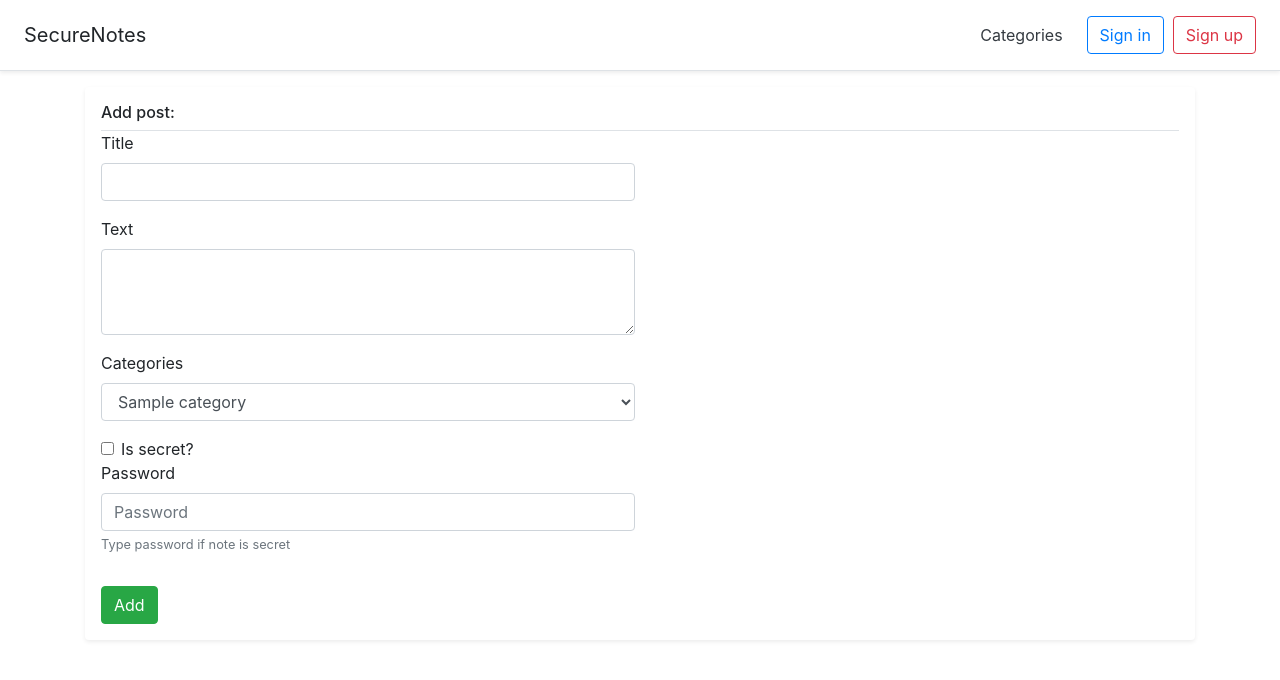
After one commit to stepanbal/securenotes, a Django app: page /post/add/ in a window 1280 px wide. The commit adds this page. Shown: the top 680 px of the page. Run offline with Django 3.2, Linux system fonts and the light colour scheme; tables that the repository leaves empty hold one stand-in row (values such as "Sample post"); some libraries are stand-ins or nearby versions.

Commit message:
add view and template to add a note also add the encoding of secret notes

```diff
--- a/notes/urls.py
+++ b/notes/urls.py
@@ -6,6 +6,8 @@ app_name = 'notes'
 
 urlpatterns = [
     path('', views.index, name='index'),
-    path('category/<int:cat_id>', views.category_detail, name='category'),
+    path('category/<int:cat_id>/', views.category_detail, name='category'),
     path('category/add/', views.category_add, name='category_add'),
+    path('post/<int:post_id>/', views.post_detail, name='post'),
+    path('post/add/', views.post_add, name='post_add'),
 ]
--- a/notes/views.py
+++ b/notes/views.py
@@ -1,7 +1,8 @@
 from django.shortcuts import render, get_object_or_404
 from django.contrib.auth.models import User
-from .models import Category
-from .forms import AddCategoryForm
+from .models import Category, Post
+from .forms import AddCategoryForm, AddPostForm
+from .encode import encoding
 
 
 def index(request):
@@ -33,5 +34,29 @@ def category_add(request):
         return render(request, 'notes/add_category.html') #, {'add_form': add_form})
 
 
-# def post_detail(request, post_id):
-#     post =
+def post_detail(request, post_id):
+    post = get_object_or_404(Post, pk=post_id)
+    context = {'post': post}
+    return render(request, 'notes/post.html', context)
+
+
+def post_add(request):
+    if request.method == 'POST':
+        add_form = AddPostForm(data=request.POST)
+        if add_form.is_valid():
+            new_post = add_form.save(commit=False)
+            data = request.POST
+            if data.get('is_secret'):
+                new_post.salt, new_post.secure_body = encoding(data['body'], data['password'])
+                new_post.body = ''
+            new_post.author = User.objects.get(pk=1)
+            new_post.save()
+        return render(request, 'notes/add_post.html', {'added': True})
+    else:
+        categories = User.objects.get(pk=1).notes_categories.all()
+        # add_form = AddPostForm()
+        # форма прописана в шаблоне. хочу сделать через form.as_p или как-то иначе,
+        # но чтобы использовался класс формы
+        # но пока не нашел, как использовать при этом красиво бутстрап.
+        # поэтому хардкод в шаблоне. Это мне не нравится.
+        return render(request, 'notes/add_post.html', {'categories': categories}) #, {'add_form': add_form})
--- /dev/null
+++ b/templates/notes/add_post.html
@@ -0,0 +1,52 @@
+{% extends 'base.html' %}
+{% block title %}Add note{% endblock %}
+
+{% block content %}
+    {% if added %}
+        <div class="my-3 p-3 bg-white rounded shadow-sm">
+            <h5 class="border-bottom border-gray pb-2 mb-0">Post added.</h5>
+            <small class="d-block text-left mt-3">
+                <a class="btn btn-success btn-sm" href="{% url 'notes:post_add' %}">Add one more</a>&nbsp;&nbsp;
+                <a class="btn btn-primary btn-sm" href="{% url 'notes:index' %}">Return to categories</a>
+             </small>
+
+        </div>
+    {% else %}
+    <div class="my-3 p-3 bg-white rounded shadow-sm">
+    <h6 class="border-bottom border-gray pb-2 mb-0">Add post:</h6>
+    <form action="." method="post">
+        <div class="form-row">
+            <div class="form-group col-md-6">
+                <div class="form-group">
+                    <label for="name">Title</label>
+                    <input type="text" class="form-control" id="name" name="title">
+                </div>
+                <div class="form-group">
+                    <label for="body">Text</label>
+                    <textarea class="form-control" id="body" name="body" rows="3"></textarea>
+                </div>
+                <div class="form-group">
+                    <label for="categories">Categories</label>
+                    <select class="form-control" id="categories" name="rubric">
+                      {% for category in categories %}
+                      <option value="{{ category.id }}">{{ category.name }}</option>
+                      {% endfor %}
+                    </select>
+                </div>
+                <div class="form-check">
+                    <input type="checkbox" class="form-check-input" id="issecret" name="is_secret">
+                    <label class="form-check-label" for="issecret">Is secret?</label>
+                </div>
+                <div class="form-group">
+                    <label for="password">Password</label>
+                    <input type="password" class="form-control" id="password" placeholder="Password" name="password">
+                    <small id="passHelp" class="form-text text-muted">Type password if note is secret</small>
+                </div>
+            </div>
+        </div>
+        {% csrf_token %}
+        <input class="btn btn-success" type="submit" value="Add">
+    </form>
+    </div>
+    {% endif %}
+{% endblock %}
--- a/templates/notes/category.html
+++ b/templates/notes/category.html
@@ -11,14 +11,14 @@
     {% endif %}
    {% for post in category.posts.all %}
    <div class="media text-muted pt-3">
-      <svg class="bd-placeholder-img mr-2 rounded" width="24" height="24" xmlns="http://www.w3.org/2000/svg" preserveAspectRatio="xMidYMid slice" focusable="false" role="img" aria-label="Placeholder: 32x32"><rect width="100%" height="100%" fill="#e83e8c"></rect><text x="50%" y="50%" fill="#e83e8c" dy=".3em"></text></svg>
+      <svg class="bd-placeholder-img mr-2 rounded" width="24" height="24" xmlns="http://www.w3.org/2000/svg" preserveAspectRatio="xMidYMid slice" focusable="false" role="img" aria-label="Placeholder: 32x32"><rect width="100%" height="100%" fill="#6f42c1"></rect><text x="50%" y="50%" fill="#6f42c1" dy=".3em"></text></svg>
       <p class="media-body pb-4 mb-0 small lh-125 border-bottom border-gray">
-        <strong class="d-block text-gray-dark">{{ post.title }}</strong>
+          <strong class="d-block text-gray-dark"><a href="{% url 'notes:post' post.id %}">{{ post.title }}</a></strong>
       </p>
     </div>
    {% endfor %}
     <small class="d-block text-right mt-3">
-      <a class="btn btn-success" href="#">Add note</a>
+      <a class="btn btn-success" href="{% url 'notes:post_add' %}">Add note</a>
     </small>
   </div>
 {% endblock %}
```
Also changed, not shown: notes/encode.py (added, +28 -0 lines), notes/forms.py (+8 -1 lines), templates/notes/post.html (added, +17 -0 lines).
